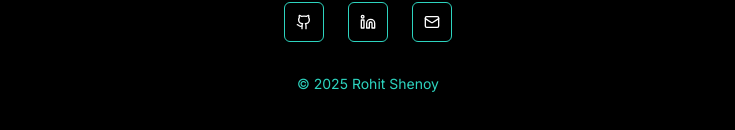
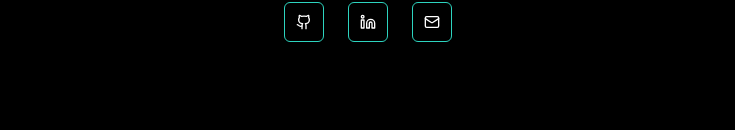
Before and after one commit to jojicoding/jojicoding.github.io, a Next.js app: page / in a window 1280 px wide. Shown: the part 5138-5268 px from the top of the page, without its empty margins (272-1007 px from the left). Built offline with nearby package versions, Linux system fonts and the light colour scheme.

Commit message:
idk what i changed

```diff
--- a/components/footer.tsx
+++ b/components/footer.tsx
@@ -53,11 +53,7 @@ export default function Footer() {
 					))}
 				</div>
 
-				<div className="text-center">
-					<p className="text-sm text-foreground/70">
-						<span className="text-[#2dd4bf]">© {currentYear} Rohit Shenoy</span>
-					</p>
-				</div>
+
 			</div>
 		</footer>
 	)
```
